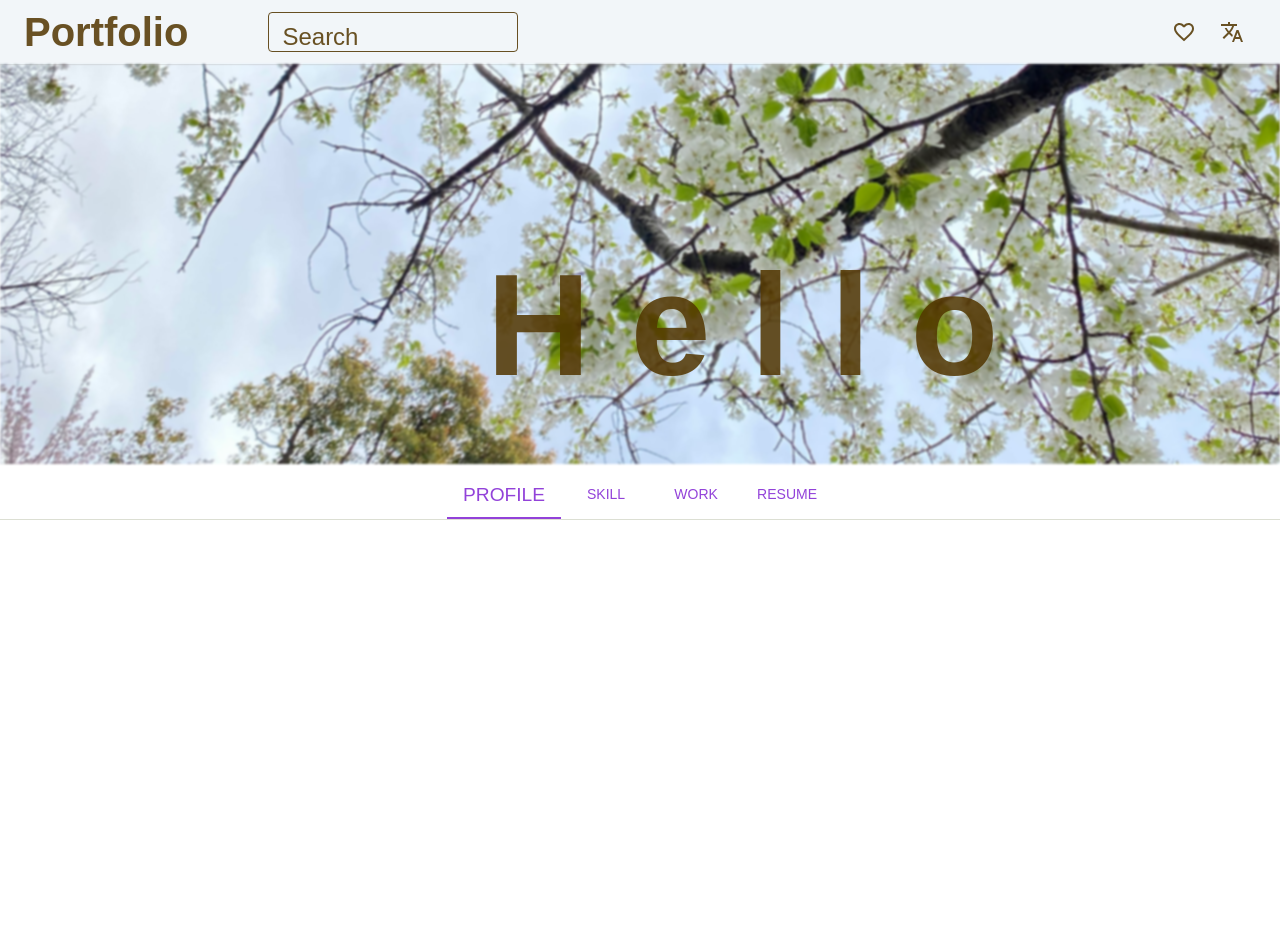
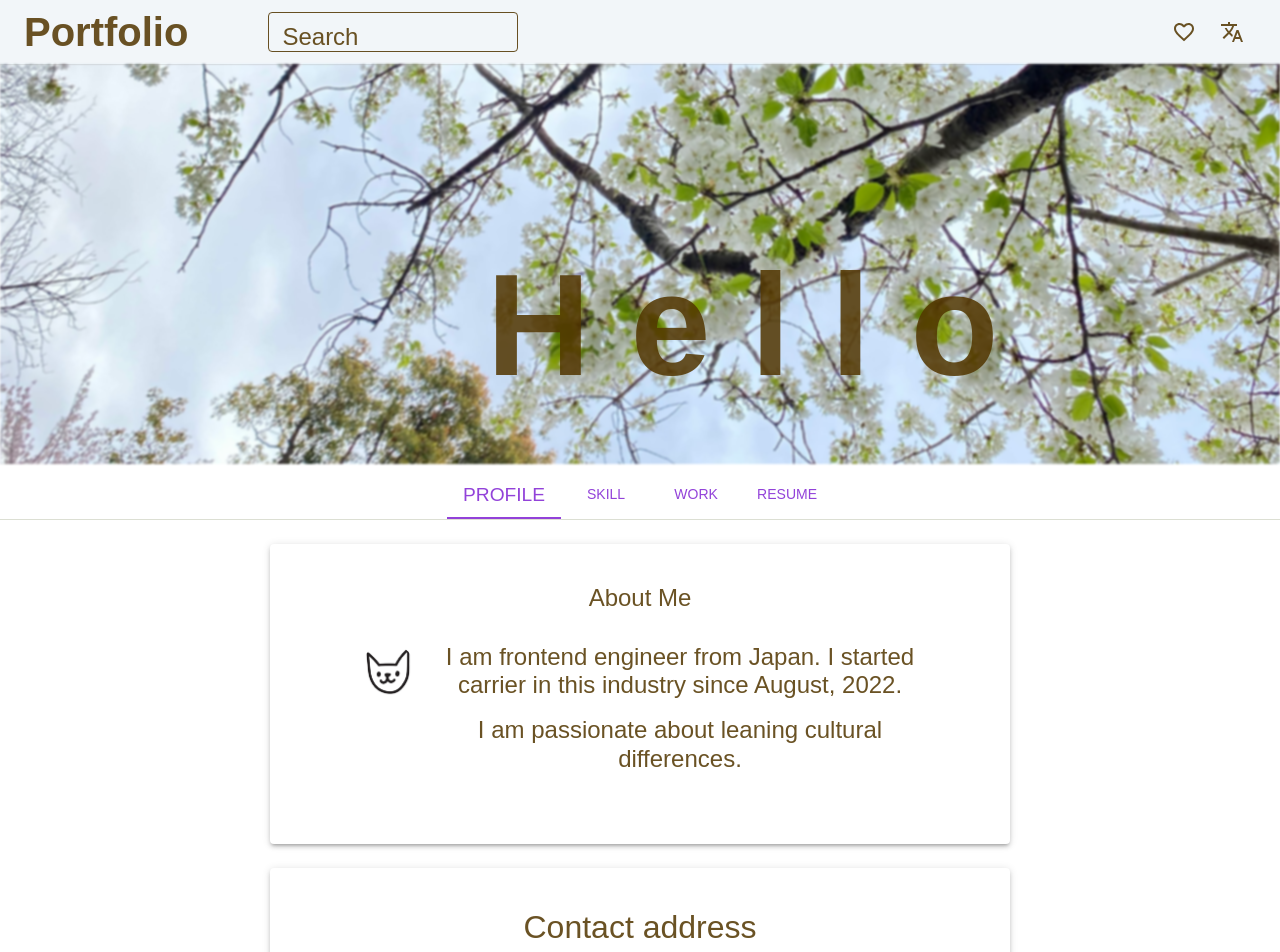
Before and after one commit to Shishimai1996/portfolio, a Next.js app: page / in a window 1280 px wide. Shown: the top 952 px of the page. Built offline with nearby package versions, Linux system fonts and the light colour scheme.

Commit message:
fix error

```diff
--- a/src/app/component/popover.tsx
+++ b/src/app/component/popover.tsx
@@ -1,6 +1,5 @@
 "use client";
 
-import React from "react";
 import { Popover as MUIPopover, Typography } from "@mui/material";
 
 export const Popover = ({
@@ -16,6 +15,7 @@ export const Popover = ({
   open: boolean;
   handlePopoverClose: () => void;
 }) => {
+
   if (!open || !anchorEl) return null;
 
   const currentDate: Date = new Date();
--- a/src/app/component/profile.tsx
+++ b/src/app/component/profile.tsx
@@ -1,8 +1,7 @@
 "use client";
 
 import { Stack, Avatar, Box, Paper, Grow, Typography } from "@mui/material";
-import * as React from "react";
-import { useEffect } from "react";
+import { useEffect, useRef, useState } from "react";
 import GitHubIcon from "@mui/icons-material/GitHub";
 import LinkedInIcon from "@mui/icons-material/LinkedIn";
 import Link from "@mui/material/Link";
@@ -10,24 +9,27 @@ import { useTranslation } from "react-i18next";
 
 const Profile = () => {
   const { t } = useTranslation();
-  const [showProfile, setShowProfile] = React.useState(false);
+  const [showProfile, setShowProfile] = useState(false);
+const profileRef = useRef<HTMLDivElement | null>(null)
 
   useEffect(() => {
-    const handleScroll = () => {
-      const scrollTop =
-        window.pageYOffset || document.documentElement.scrollTop;
-      if (scrollTop > 100) {
-        // スクロール量が100ピクセルを超えたらPaperを表示
-        setShowProfile(true);
-      } else {
-        setShowProfile(false);
+    const observer = new IntersectionObserver(
+      ([entry]) => {
+        setShowProfile(entry.isIntersecting)
+      },
+      {
+        threshold: 0.2
       }
-    };
+    )
+    if(profileRef.current){
+      observer.observe(profileRef.current)
+    }
+    return()=>{
+      if(profileRef.current){
+        observer.unobserve(profileRef.current)
+      }
+    }
 
-    window.addEventListener("scroll", handleScroll);
-    return () => {
-      window.removeEventListener("scroll", handleScroll);
-    };
   }, []);
 
   const data = [
@@ -51,7 +53,7 @@ const Profile = () => {
     },
   ];
   return (
-    <Box sx={{ height: 180 }}>
+    <Box sx={{ height: 180 }} ref={profileRef}>
       <Box
         sx={{
           display: "flex",
--- a/src/app/component/tabs.tsx
+++ b/src/app/component/tabs.tsx
@@ -4,7 +4,7 @@ import Box from "@mui/material/Box";
 import Tab from "@mui/material/Tab";
 import Tabs from "@mui/material/Tabs";
 import * as React from "react";
-import { useEffect } from "react";
+import { useEffect, useState } from "react";
 import Profile from "./profile";
 import Resume from "./resume";
 import Skill from "./skill";
@@ -48,7 +48,7 @@ function a11yProps(index: number) {
 const TabSetting = ({ tabIndex }: { tabIndex: number }) => {
   const { t, i18n } = useTranslation();
   const isReady = i18n.isInitialized;
-  const [value, setValue] = React.useState(tabIndex);
+  const [value, setValue] = useState(tabIndex);
   const handleChange = (event: React.SyntheticEvent, newValue: number) => {
     setValue(newValue);
   };
--- a/src/app/component/work.tsx
+++ b/src/app/component/work.tsx
@@ -5,6 +5,8 @@ import ButtonBase from "@mui/material/ButtonBase";
 import Typography from "@mui/material/Typography";
 import { styled } from "@mui/material/styles";
 import Image from "next/image";
+import { useRouter } from "next/navigation";
+
 const BASE_PATH = process.env.NEXT_PUBLIC_BASE_PATH || "";
 
 const images = [
@@ -92,10 +94,12 @@ const ImageMarked = styled("span")(({ theme }) => ({
   transition: theme.transitions.create("opacity"),
 }));
 
+
+export default function Work() {
+  const router = useRouter()
 const handleClickWork = (link: string) => {
-  window.location.href = link;
+  router.push(link)
 };
-export default function Work() {
   return (
     <>
       <Box
@@ -127,9 +131,8 @@ export default function Work() {
             <Image
               src={image.url}
               alt={image.title}
-              layout="fill"
-              objectFit="cover"
-              style={{ borderRadius: "10px" }}
+              fill
+              style={{ borderRadius: "10px",objectFit:"cover" }}
             />
             <ImageBackdrop className="MuiImageBackdrop-root" />
             <ImageF aria-hidden="true">
--- a/src/app/layout.tsx
+++ b/src/app/layout.tsx
@@ -13,9 +13,9 @@ export default function RootLayout({
 }>) {
   return (
     <html lang="en">
-      <Box sx={{ width: "100%" }}>
-        <body>{children}</body>
-      </Box>
+      <body>
+        <Box sx={{ width: "100%" }}> {children}</Box>
+      </body>
     </html>
   );
 }
```
